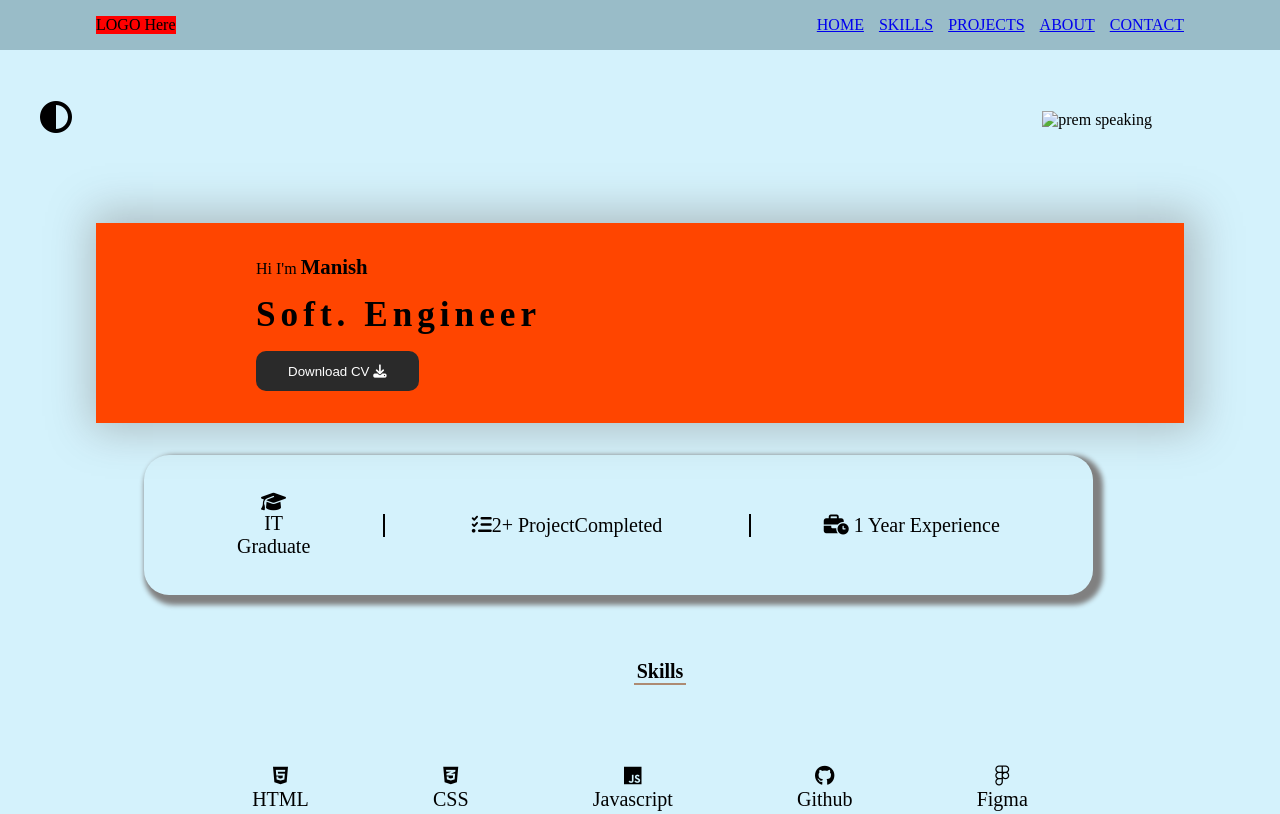
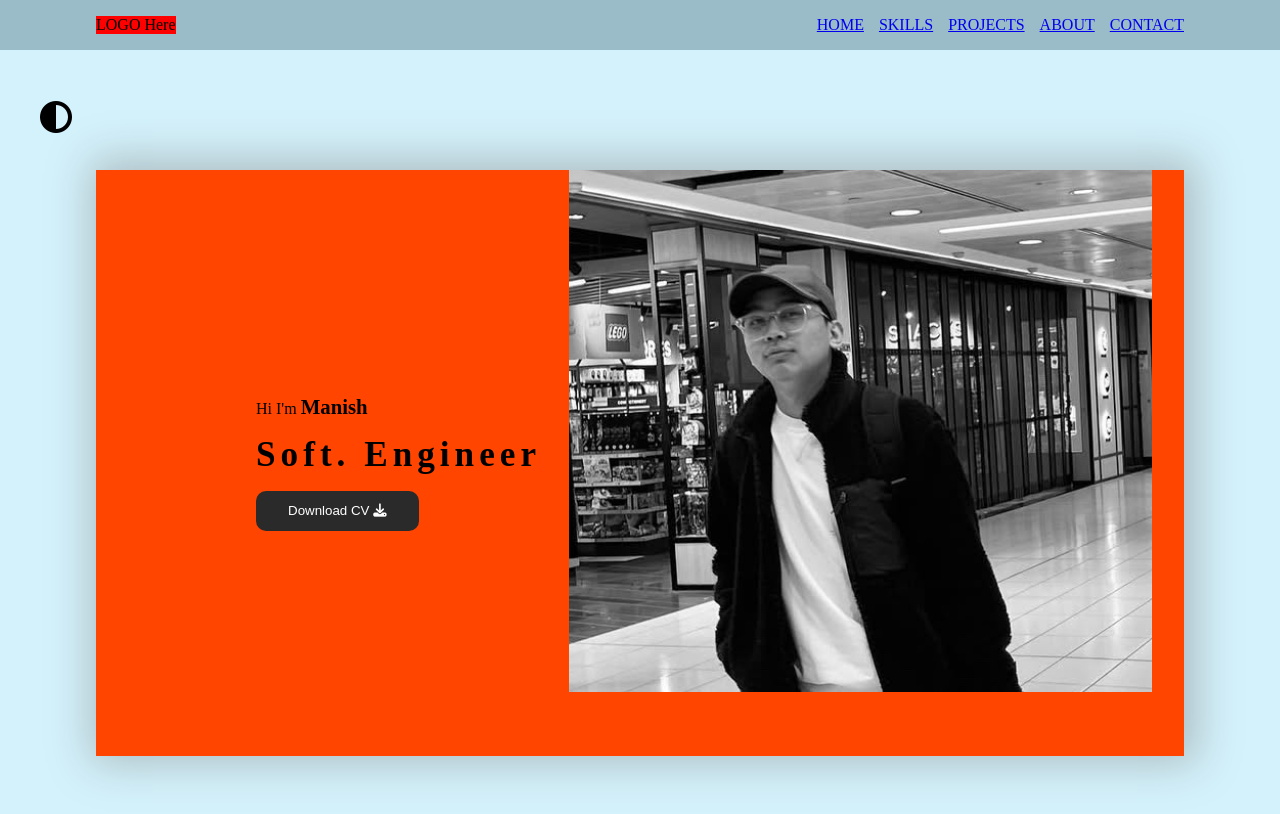
Before and after one commit to manishhh08/nthchild, a plain HTML site: page portfolio/index.html in a window 1280 px wide. Shown: the top 814 px of the page. Drawn offline with Linux system fonts and the light colour scheme.

Commit message:
manish photo added

```diff
--- a/portfolio/index.html
+++ b/portfolio/index.html
@@ -73,7 +73,7 @@
             </div>
           </div>
           <div class="right flex">
-            <img src="./assets/prem.png" alt="prem speaking" />
+            <img src="./assets/manish.jpg" alt="prem speaking" />
           </div>
         </div>
       </section>
--- a/portfolio/style.css
+++ b/portfolio/style.css
@@ -191,7 +191,8 @@ header .container .menu {
   grid-area: right;
   justify-content: flex-end;
   align-items: left;
-  margin-top: -9rem;
+  margin-top: -2rem;
+  margin-bottom: 2rem;
 }
 
 label[for="hamburgerMenu"] {
@@ -224,6 +225,7 @@ label[for="hamburgerMenu"] {
 .details {
   justify-content: center;
   margin-left: 9rem;
+  margin-top: 10rem;
 }
 .detail_bar {
   display: flex;
```
Also changed, not shown: portfolio/assets/manish.jpg (added).
